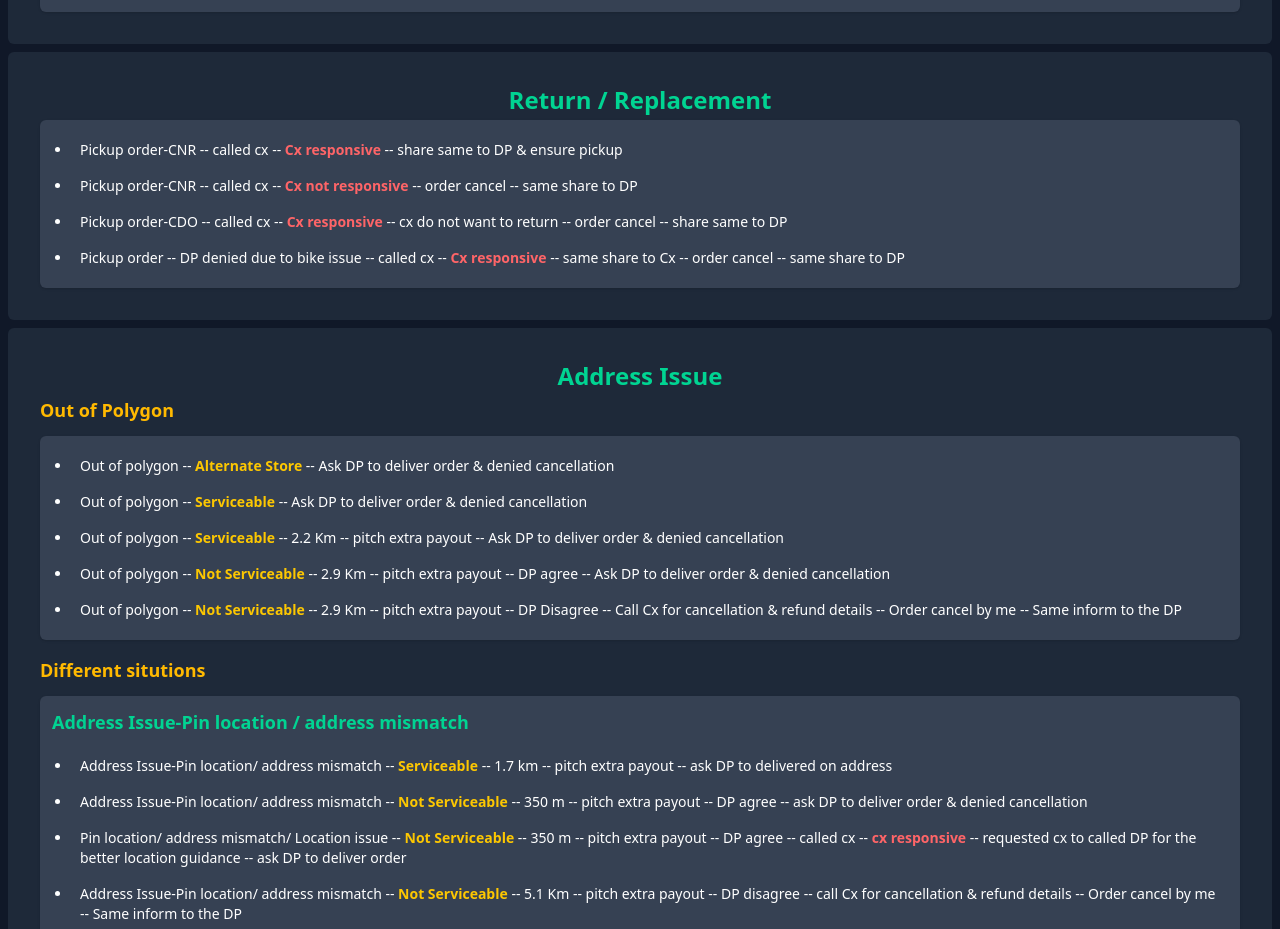
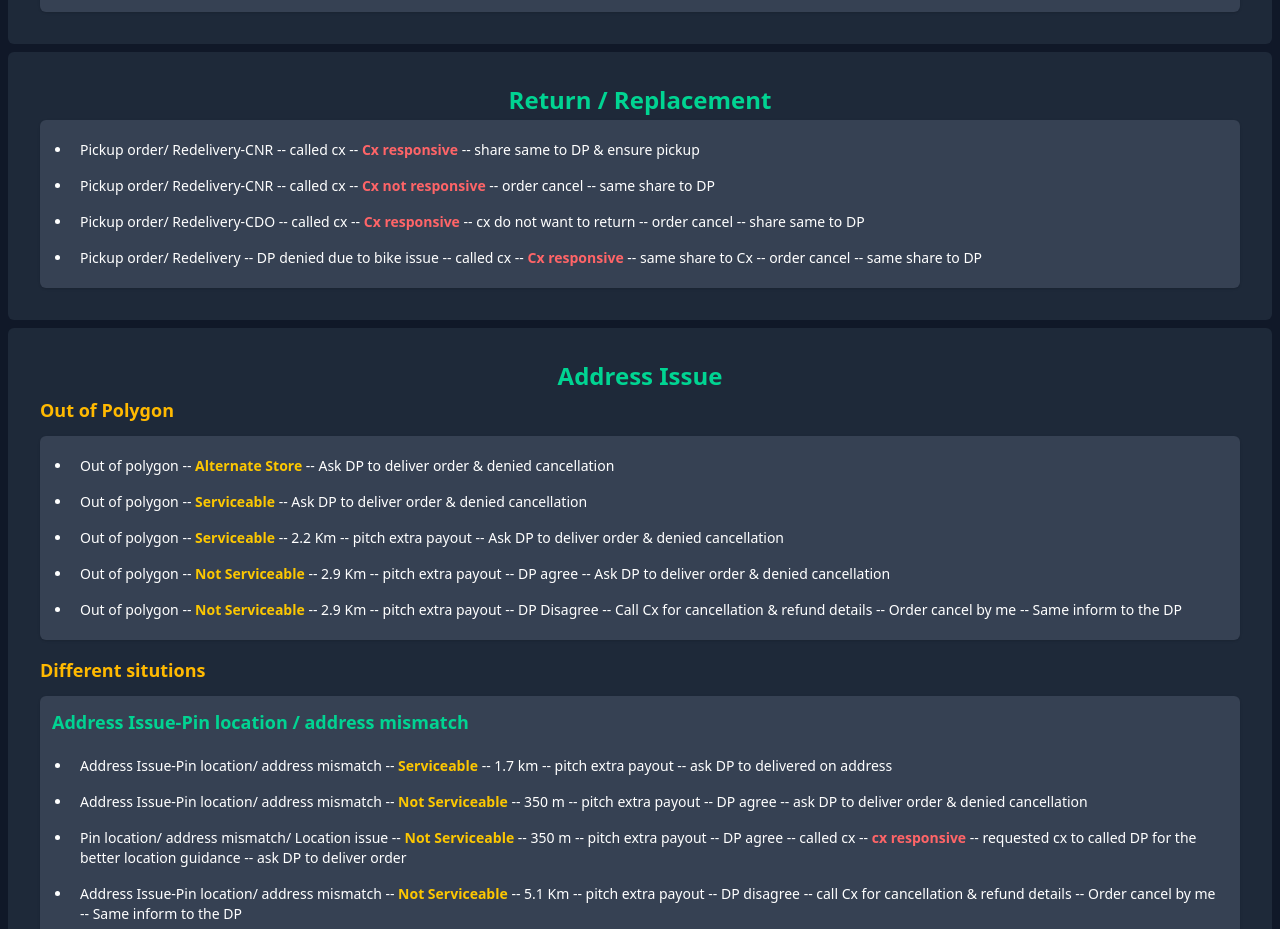
Before and after one commit to Code-with-Sahani/Blinket-DP, a React (Vite) app: page / in a window 1280 px wide. Shown: the part 6740-7669 px from the top of the page. Built offline with nearby package versions, Linux system fonts and the light colour scheme.

Commit message:
Update Return_Replacement.jsx

```diff
--- a/src/Components/Return_Replacement.jsx
+++ b/src/Components/Return_Replacement.jsx
@@ -9,13 +9,13 @@ const Return_Replacement = () => {
                 <div className="p-3 bg-gray-700 rounded-md shadow">
                     <ul className="list-disc pl-5">
 
-                        <li className='p-2'>Pickup order-CNR -- called cx -- <strong className='text-red-400 font-semibold'>Cx responsive</strong> -- share same to DP & ensure pickup </li>
+                        <li className='p-2'>Pickup order/ Redelivery-CNR -- called cx -- <strong className='text-red-400 font-semibold'>Cx responsive</strong> -- share same to DP & ensure pickup </li>
 
-                        <li className="p-2">Pickup order-CNR -- called cx -- <strong className='text-red-400 font-semibold'>Cx not responsive</strong> -- order cancel -- same share to DP</li>
+                        <li className="p-2">Pickup order/ Redelivery-CNR -- called cx -- <strong className='text-red-400 font-semibold'>Cx not responsive</strong> -- order cancel -- same share to DP</li>
 
-                        <li className="p-2">Pickup order-CDO -- called cx -- <strong className='text-red-400 font-semibold'>Cx responsive</strong> -- cx do not want to return -- order cancel -- share same to DP</li>
+                        <li className="p-2">Pickup order/ Redelivery-CDO -- called cx -- <strong className='text-red-400 font-semibold'>Cx responsive</strong> -- cx do not want to return -- order cancel -- share same to DP</li>
 
-                        <li className="p-2">Pickup order -- DP denied due to bike issue -- called cx -- <strong className='text-red-400 font-semibold'>Cx responsive</strong> -- same share to Cx -- order cancel -- same share to DP</li>
+                        <li className="p-2">Pickup order/ Redelivery -- DP denied due to bike issue -- called cx -- <strong className='text-red-400 font-semibold'>Cx responsive</strong> -- same share to Cx -- order cancel -- same share to DP</li>
 
                     </ul>
                 </div>
```
